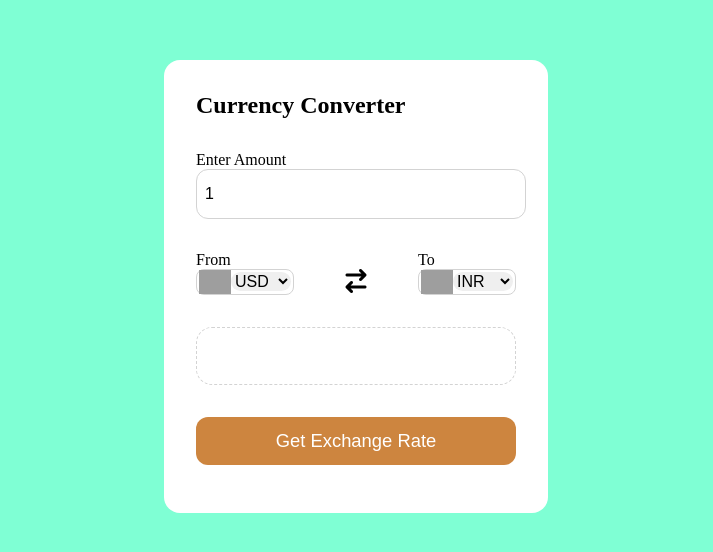
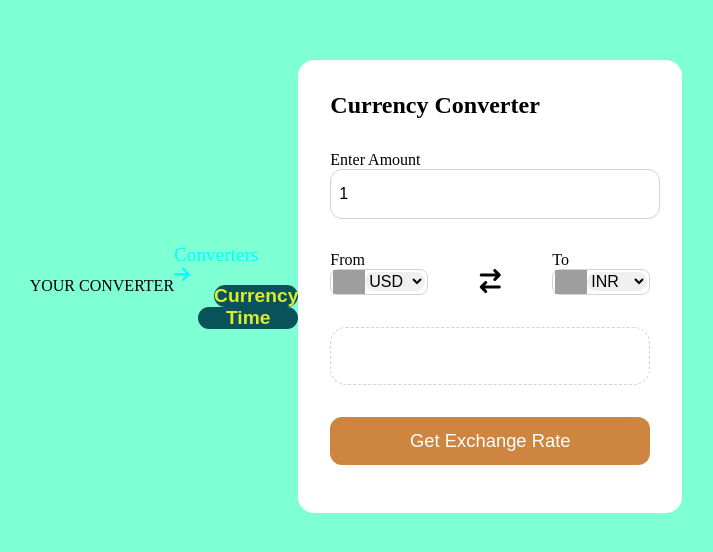
Before and after one commit to rohanmanna-ops/Currency-Converter, a plain HTML site: page index.html in a window 1280 px wide. Shown: the part 114-666 px from the top of the page, without its empty margins (284-997 px from the left). Drawn offline with Linux system fonts and the light colour scheme; grey boxes are pictures that could not be loaded.

Commit message:
Update index.html

```diff
--- a/index.html
+++ b/index.html
@@ -3,11 +3,29 @@
 <head>
     <meta charset="UTF-8">
     <meta name="viewport" content="width=device-width, initial-scale=1.0">
-    <title>Your Currency Converter</title>
+    <title>Your Converter</title>
     <link rel="stylesheet" href="style.css">
     <link rel="stylesheet" href="https://cdnjs.cloudflare.com/ajax/libs/font-awesome/6.6.0/css/all.min.css" integrity="sha512-Kc323vGBEqzTmouAECnVceyQqyqdsSiqLQISBL29aUW4U/M7pSPA/gEUZQqv1cwx4OnYxTxve5UMg5GT6L4JJg==" crossorigin="anonymous" referrerpolicy="no-referrer" />
 </head>
 <body>
+    <div class="logo">
+        YOUR CONVERTER
+    </div>
+    <div class="navbar">
+        <div class="conv " style="color: cyan; font-size: larger ;"> Converters </div>
+        <i class="fa-solid fa-arrow-right" style="color: cyan; font-size: large ;"></i>
+
+        <div class="curr_converter" style="margin-left: 2.5rem;">
+            <button style="color: rgb(223, 235, 49); font-size: larger ; background-color: #085259; font-weight: 900;">Currency</button>
+        </div>
+
+        <div class="Time_conv" style="margin-left: 1.5rem;">
+            <button style="color: rgb(223, 235, 49); font-size: larger ; background-color: #085259; font-weight: 900;" >Time</button>
+        </div>
+    </div>
+
+    <!-- Currency Converter -->
+    <div class="currency_converter">
         <div class="container">
             <h2>Currency Converter</h2>
             <form>
@@ -39,6 +57,7 @@
                 <button>Get Exchange Rate</button>
             </form>
         </div>
+    </div>
     <script src="codes.js"></script>
     <script src="currency.js"></script>
 
```
Lines whose indentation alone changed are shown as unchanged.
